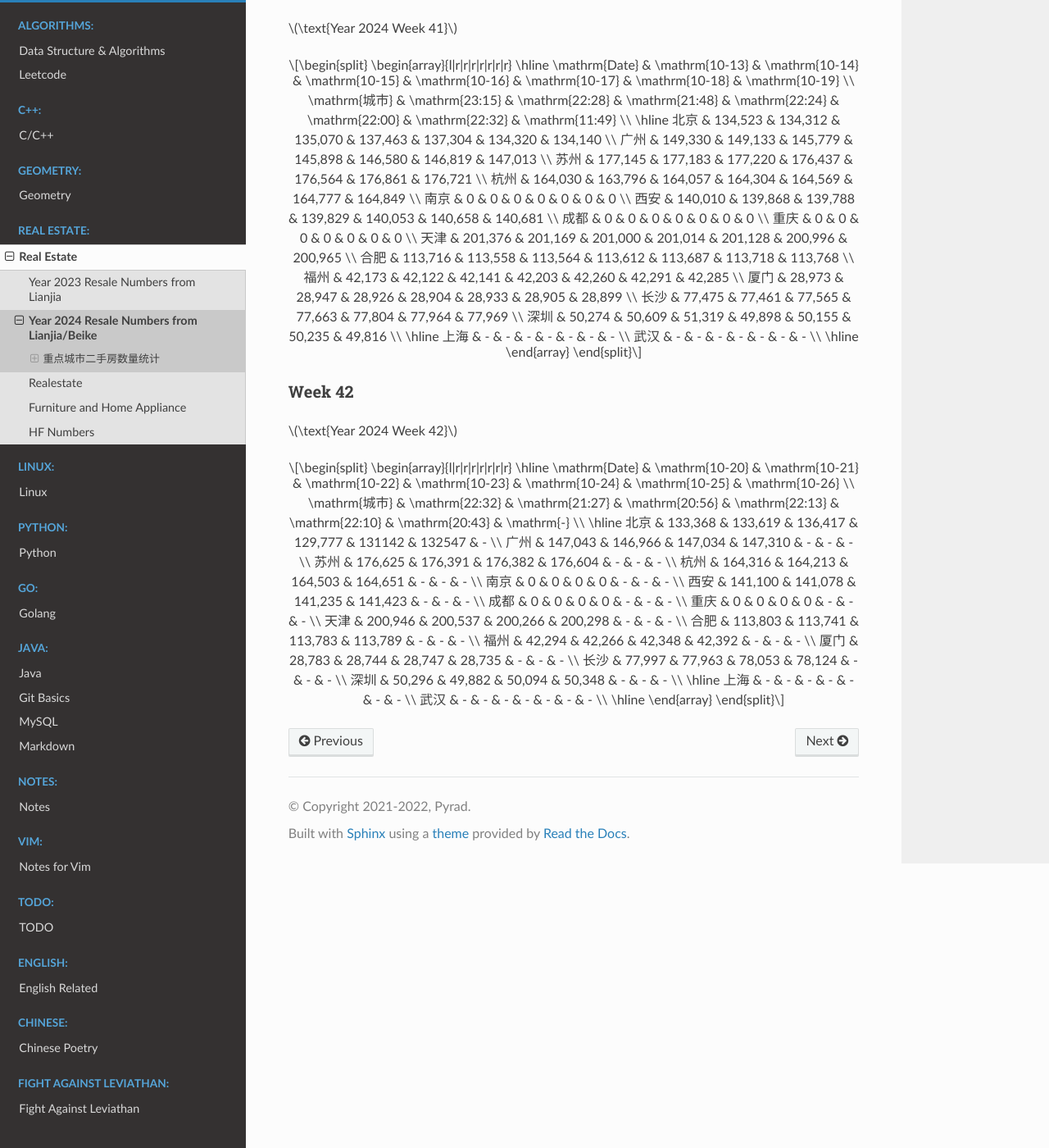
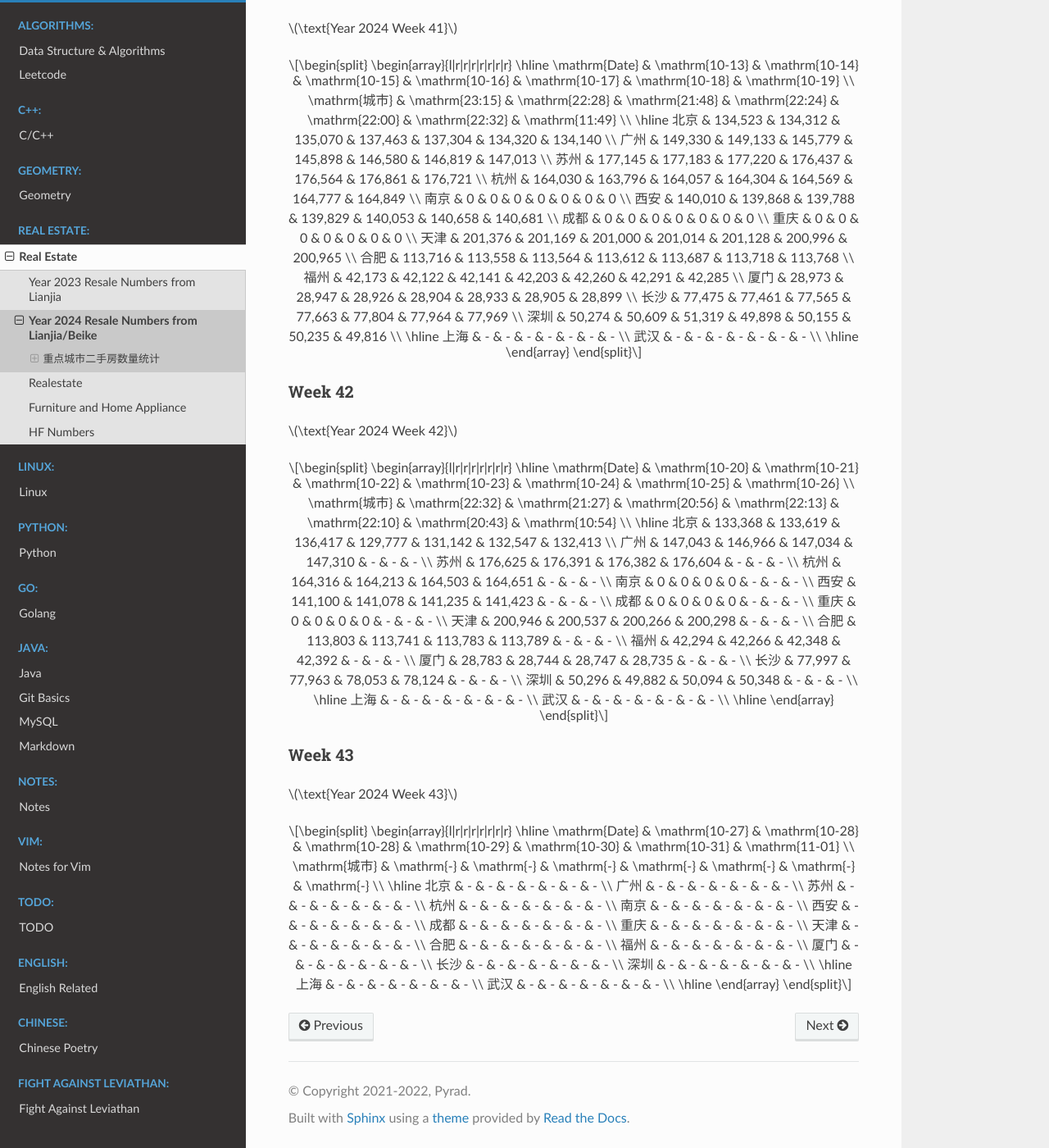
Before and after one commit to Pyrad/pyradnotes, a Sphinx documentation site: the page built from source/RealEstate/resalenumbers2024.md, in a window 1280 px wide and 1400 px high, scrolled down 20170 px. Shown: the whole window at 82% size. Built offline with Sphinx 7.4.7 and the Read the Docs theme 3.1.0, drawn with Linux system fonts in a browser that asks for light colours; pages that are not in the unit, such as notebooks, are missing from menus; a script that is not in the unit is left out.

Commit message:
Realestate 2024-10-26 Update real estate numbers for Beijing

```diff
--- a/source/RealEstate/resalenumbers2024.md
+++ b/source/RealEstate/resalenumbers2024.md
@@ -1355,9 +1355,9 @@ $$
 \begin{array}{l|r|r|r|r|r|r|r}
 \hline
 \mathrm{Date} & \mathrm{10-20} & \mathrm{10-21} & \mathrm{10-22} & \mathrm{10-23} & \mathrm{10-24} & \mathrm{10-25} & \mathrm{10-26} \\
-\mathrm{城市} & \mathrm{22:32} & \mathrm{21:27} & \mathrm{20:56} & \mathrm{22:13} & \mathrm{22:10} & \mathrm{20:43} & \mathrm{-} \\
+\mathrm{城市} & \mathrm{22:32} & \mathrm{21:27} & \mathrm{20:56} & \mathrm{22:13} & \mathrm{22:10} & \mathrm{20:43} & \mathrm{10:54} \\
 \hline
-北京 & 133,368 & 133,619 & 136,417 & 129,777 & 131142 & 132547 & - \\
+北京 & 133,368 & 133,619 & 136,417 & 129,777 & 131,142 & 132,547 & 132,413 \\
 广州 & 147,043 & 146,966 & 147,034 & 147,310 & - & - & - \\
 苏州 & 176,625 & 176,391 & 176,382 & 176,604 & - & - & - \\
 杭州 & 164,316 & 164,213 & 164,503 & 164,651 & - & - & - \\
@@ -1377,3 +1377,35 @@ $$
 \hline
 \end{array}
 $$
+
+
+
+### Week 43
+
+$\text{Year 2024 Week 43}$
+$$
+\begin{array}{l|r|r|r|r|r|r|r}
+\hline
+\mathrm{Date} & \mathrm{10-27} & \mathrm{10-28} & \mathrm{10-28} & \mathrm{10-29} & \mathrm{10-30} & \mathrm{10-31} & \mathrm{11-01} \\
+\mathrm{城市} & \mathrm{-} & \mathrm{-} & \mathrm{-} & \mathrm{-} & \mathrm{-} & \mathrm{-} & \mathrm{-} \\
+\hline
+北京 & - & - & - & - & - & - & - \\
+广州 & - & - & - & - & - & - & - \\
+苏州 & - & - & - & - & - & - & - \\
+杭州 & - & - & - & - & - & - & - \\
+南京 & - & - & - & - & - & - & - \\
+西安 & - & - & - & - & - & - & - \\
+成都 & - & - & - & - & - & - & - \\
+重庆 & - & - & - & - & - & - & - \\
+天津 & - & - & - & - & - & - & - \\
+合肥 & - & - & - & - & - & - & - \\
+福州 & - & - & - & - & - & - & - \\
+厦门 & - & - & - & - & - & - & - \\
+长沙 & - & - & - & - & - & - & - \\
+深圳 & - & - & - & - & - & - & - \\
+\hline
+上海 & - & - & - & - & - & - & - \\
+武汉 & - & - & - & - & - & - & - \\
+\hline
+\end{array}
+$$
```
